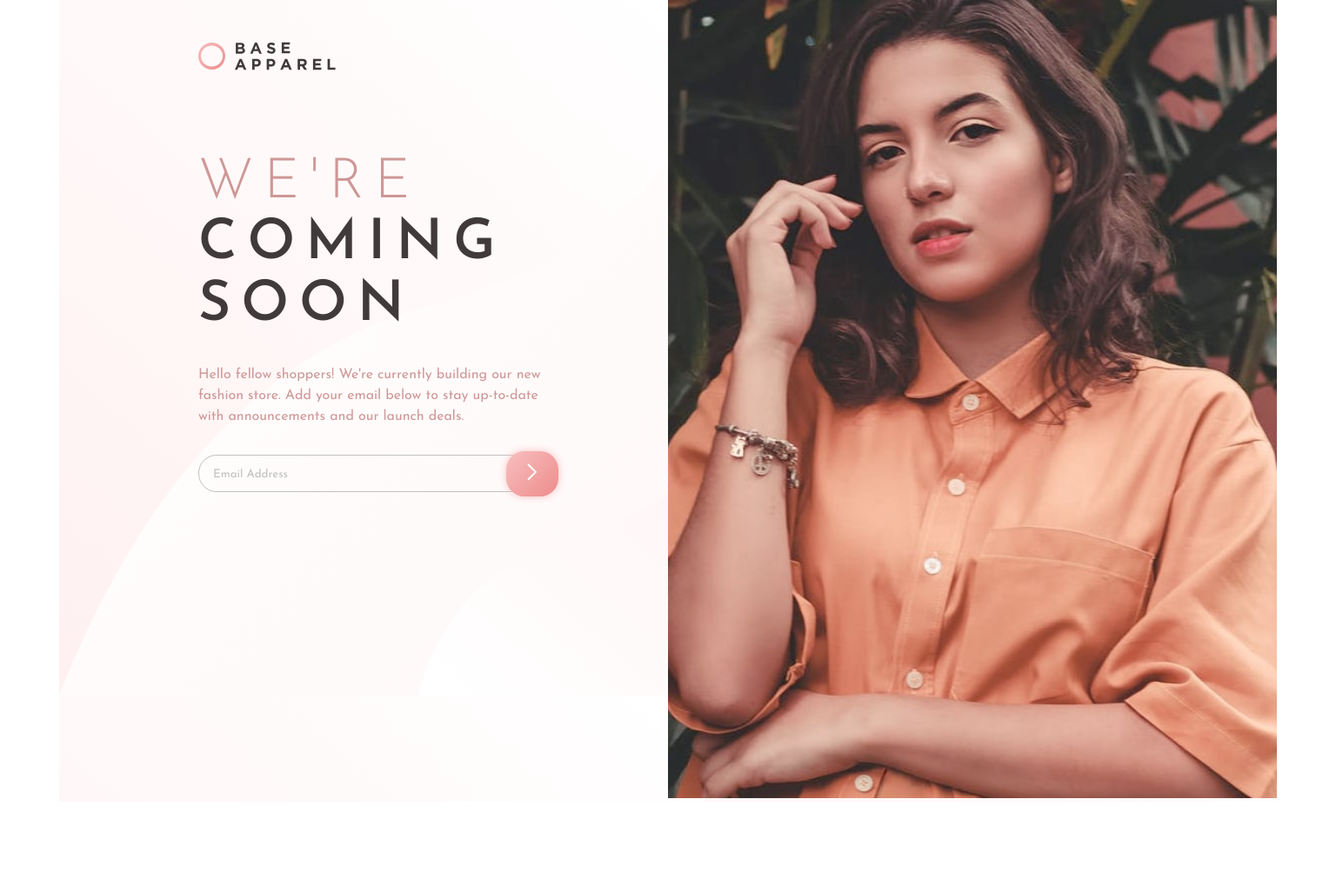
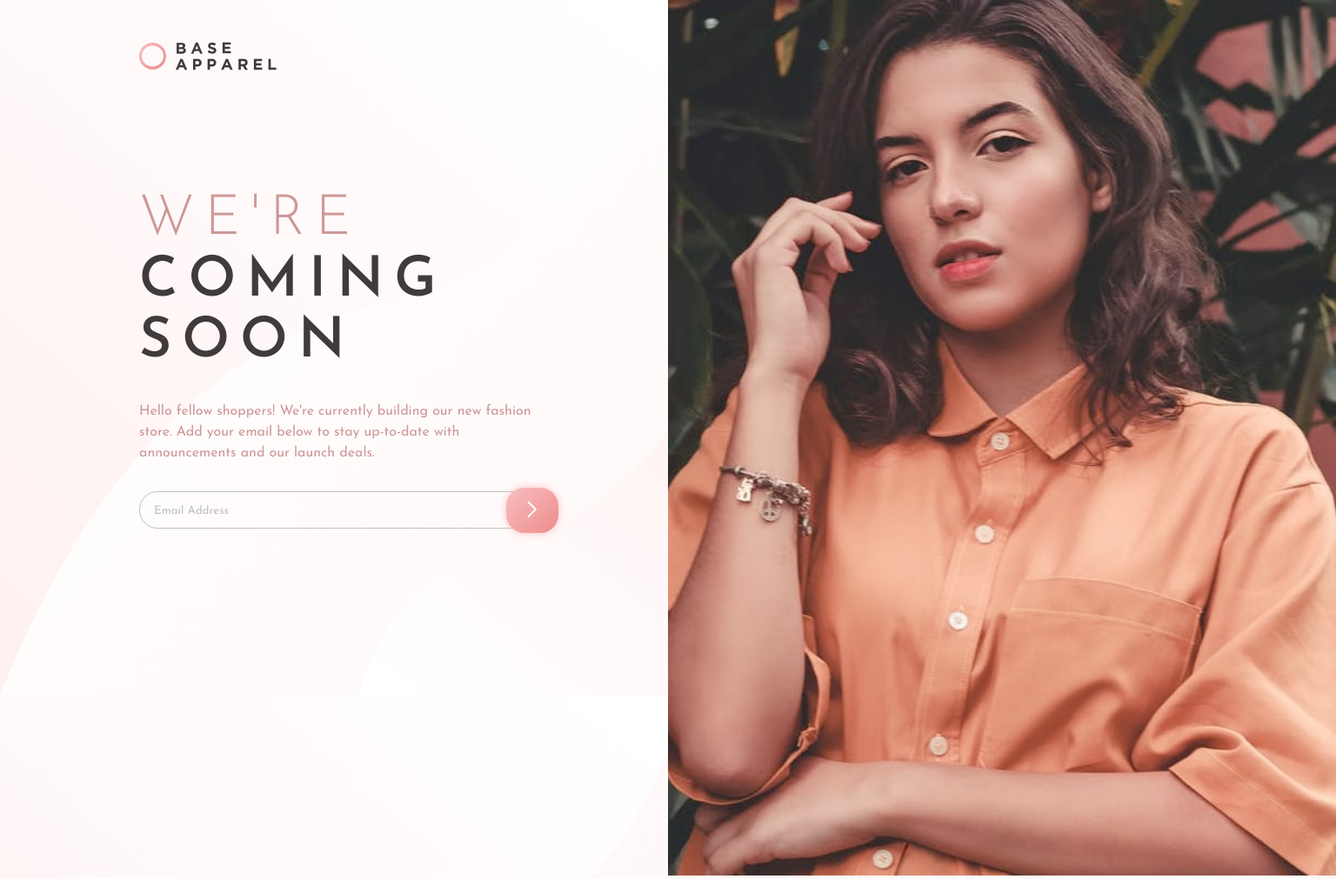
Before and after one commit to Greeshma2903/Base-Apparel-coming-soon-page, a plain HTML site: page base-apparel-coming-soon-master/index.html in a window 1536 px wide. Shown: the whole page at 87% size. Before the commit the page ends 922 px from the top, so only its background shows below. Drawn offline with Linux system fonts and the light colour scheme.

Commit message:
Update styles.css
adding Media Queries for large screens

```diff
--- a/base-apparel-coming-soon-master/styles.css
+++ b/base-apparel-coming-soon-master/styles.css
@@ -48,7 +48,6 @@
 }
 
 body {
-    max-width: 1400px;
     margin: 0rem auto;
     font-family: var(--ff-family);
     font-size: var(--ff-size);
@@ -222,6 +221,24 @@ p.caution {
 
 }
 
+@media screen and (min-width:1440px){
+    main{
+        grid-template-rows: 20% auto;
+    }
+    section {
+        margin-left: 30%;
+    }
+
+    header {
+        margin: 10% 30% 0rem;
+        height: auto;
+    }
+
+    h1.heading {
+        font-size: 5rem;
+    }
+}
+
 @media screen and (min-width:1160px) {
     section {
         margin-left: 10rem;
```
